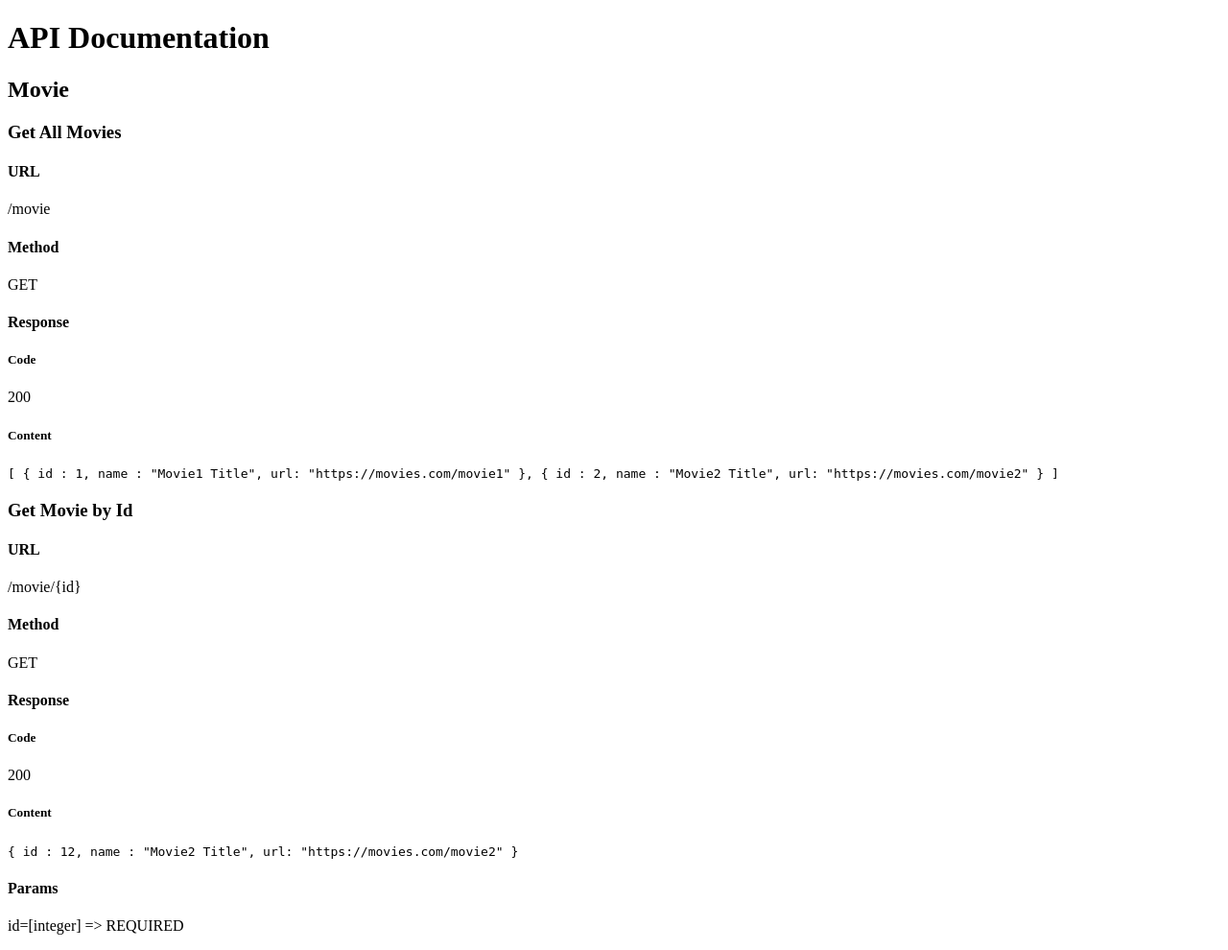
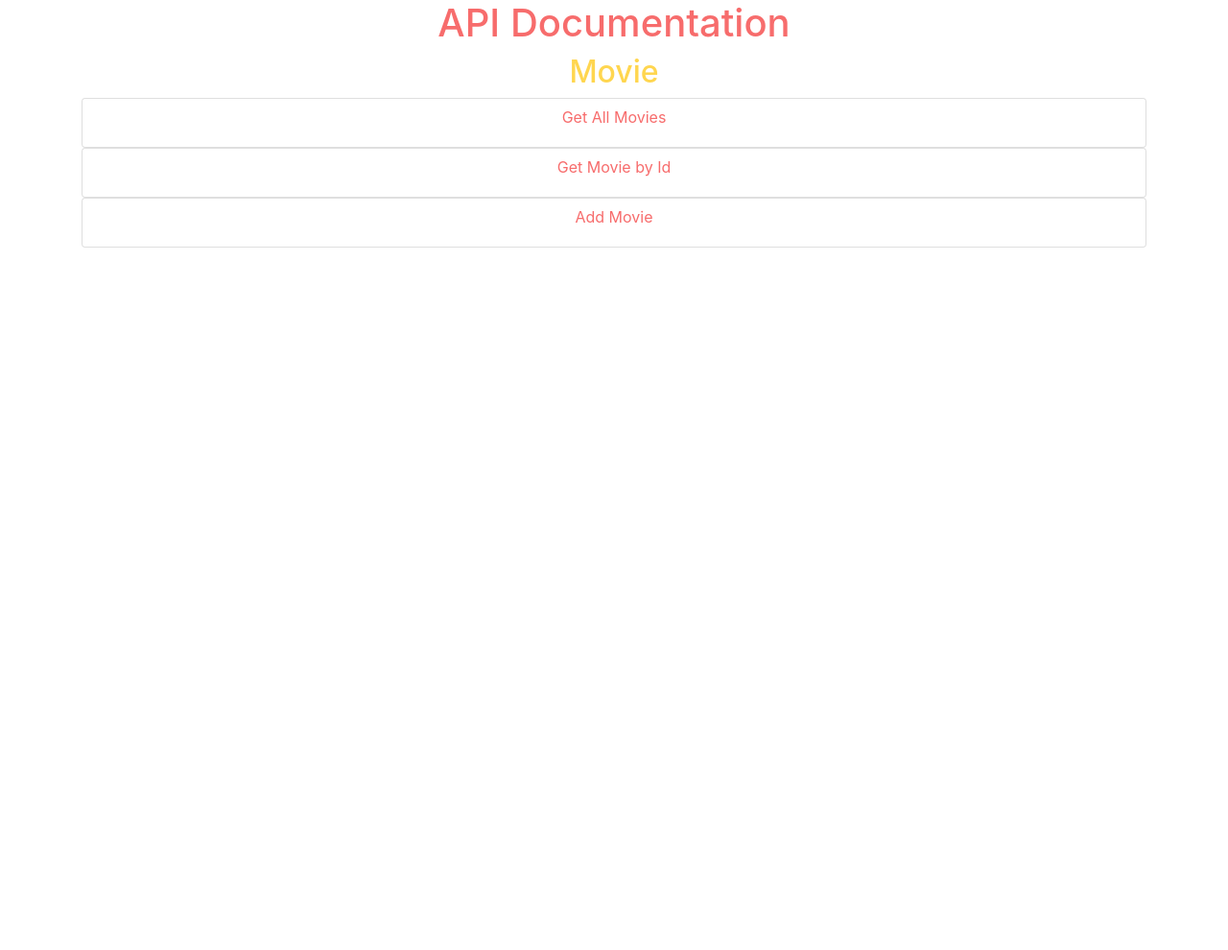
Before and after one commit to kaupec/symfony-api, a Symfony app: template templates/index.html.twig in a window 1280 px wide. Shown: the whole page at 96% size. After the commit the page ends 258 px from the top, so only its background shows below. Run offline with Twig, Linux system fonts and the light colour scheme; the template is opened without the code that fills it, so the values that code supplies are empty; style sheets or scripts are compiled from the project's sources; some libraries are stand-ins or nearby versions.

Commit message:
add movie && add style

```diff
--- a/assets/js/app.js
+++ b/assets/js/app.js
@@ -5,10 +5,12 @@
  * (and its CSS file) in your base layout (base.html.twig).
  */
 
+import 'bootstrap';
+
 // any CSS you require will output into a single css file (app.css in this case)
 require('../scss/app.scss');
 
 // Need jQuery? Install it with "yarn add jquery", then uncomment to require it.
-// const $ = require('jquery');
+const $ = require('jquery');
 
 console.log('Hello Webpack Encore! Edit me in assets/js/app.js');
--- a/assets/scss/_vars.scss
+++ b/assets/scss/_vars.scss
@@ -1,3 +1,3 @@
-$primary-color: #f76c6c;
-$secondary-color: #f99797;
-$warm-color: #ffd64f;
+$primary: #f76c6c;
+$secondary: #f99797;
+$warm: #ffd64f;
--- a/assets/scss/app.scss
+++ b/assets/scss/app.scss
@@ -1,13 +1,10 @@
 @import "vars";
+@import "~bootstrap/scss/bootstrap";
 
 h1{
-    color: $primary-color;
+  color: $primary;
 }
 
 h2{
-    color: $secondary-color;
+  color: $warm;
 }
-
-h3{
-    color: $warm-color;
-}
--- a/package.json
+++ b/package.json
@@ -13,7 +13,10 @@
         "build": "encore production --progress"
     },
     "dependencies": {
+        "bootstrap": "^4.3.1",
+        "jquery": "^3.4.1",
         "node-sass": "^4.12.0",
+        "popper.js": "^1.15.0",
         "sass-loader": "^7.1.0"
     }
 }
--- a/templates/index.html.twig
+++ b/templates/index.html.twig
@@ -3,13 +3,14 @@
 {% block title %}Api Documentation{% endblock %}
 
 {% block body %}
-    <h1>API Documentation</h1>
+    <div class="container">
+        <h1 class="text-center">API Documentation</h1>
+        <div id="accordion">
+            <h2 class="text-center">Movie</h2>
 
-    <h2>Movie</h2>
-
-    <div>
-        <h3>Get All Movies</h3>
-
+            <div class="card">
+                <h3 class="card-title btn btn-link" data-toggle="collapse" data-target="#collapseOne" aria-expanded="true" aria-controls="collapseOne">Get All Movies</h3>
+                <div id="collapseOne" class="collapse card-body" aria-labelledby="headingOne" data-parent="#accordion">
                     <div>
                         <h4>URL</h4>
                         <p>/movie</p>
@@ -33,10 +34,11 @@
                         </code>
                     </div>
                 </div>
+            </div>
 
-    <div>
-        <h3>Get Movie by Id</h3>
-
+            <div class="card">
+                <h3 class="card-title btn btn-link" data-toggle="collapse" data-target="#collapseTwo" aria-expanded="true" aria-controls="collapseTwo">Get Movie by Id</h3>
+                <div id="collapseTwo" class="collapse card-body" aria-labelledby="headingOne" data-parent="#accordion">
                     <div>
                         <h4>URL</h4>
                         <p>/movie/{id}</p>
@@ -61,5 +63,33 @@
                         <p>id=[integer] => REQUIRED</p>
                     </div>
                 </div>
+            </div>
+
+            <div class="card">
+                <h3 class="card-title btn btn-link" data-toggle="collapse" data-target="#collapseTwo" aria-expanded="true" aria-controls="collapseTwo">Add Movie</h3>
+                <div id="collapseTwo" class="collapse card-body" aria-labelledby="headingOne" data-parent="#accordion">
+                    <div>
+                        <h4>URL</h4>
+                        <p>/movie/add</p>
+                    </div>
+
+                    <div>
+                        <h4>Method</h4>
+                        <p>POST</p>
+                    </div>
+
+                    <div>
+                        <h4>Response</h4>
+                        <h5>Code</h5>
+                        <p>200</p>
+                    </div>
+                    <div>
+                        <h4>Params : POST Body</h4>
+                        <code>{ name: "Title", url: "https://title.url" }</code>
+                    </div>
+                </div>
+            </div>
+        </div>
+    </div>
 
 {% endblock %}
```
Also changed, not shown: src/Controller/MovieController.php (+15 -0 lines), 1 other file. Lines whose indentation alone changed are shown as unchanged.
